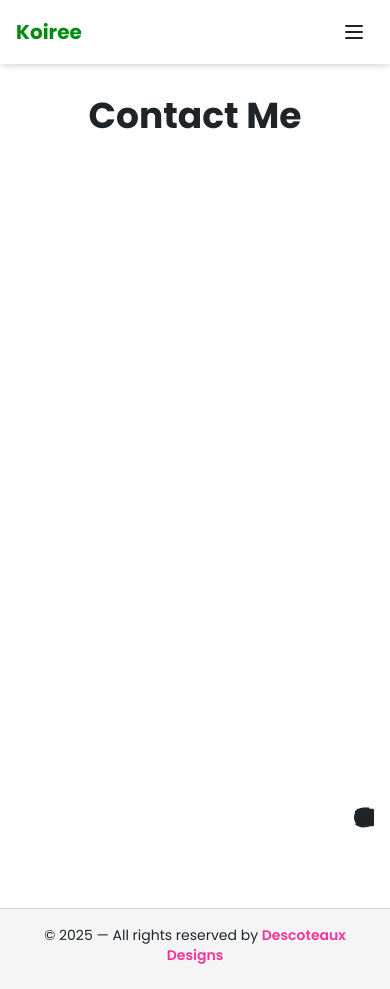
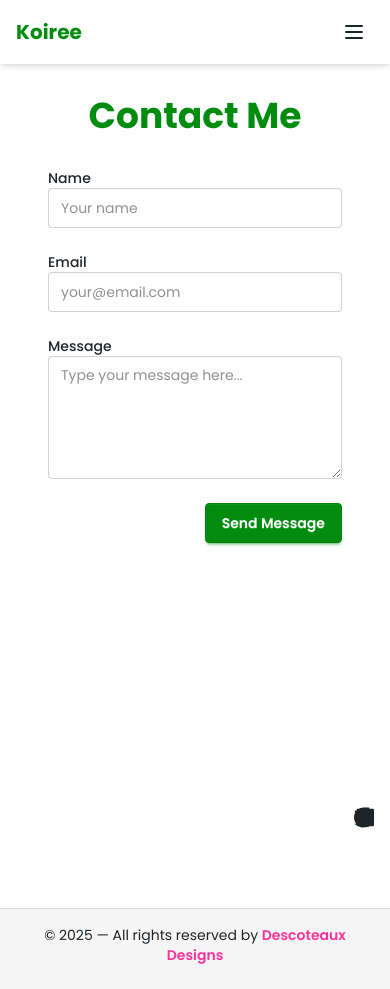
Before and after one commit to qoryhanisagal/react-portfolio-koiree, a React (Vite) app in the folder client/: page /contact in a window 390 px wide. Built offline with nearby package versions, Linux system fonts and the light colour scheme; what tailwindcss-motion would draw is missing.

Commit message:
Build Contact page with responsive contact form

```diff
--- a/client/src/pages/ContactPage/ContactPage.jsx
+++ b/client/src/pages/ContactPage/ContactPage.jsx
@@ -1,7 +1,56 @@
 export default function ContactPage() {
   return (
-    <section className="p-8">
-      <h1 className="text-4xl font-bold text-center">Contact Me</h1>
+    <section className="p-8 max-w-3xl mx-auto">
+      <h1 className="text-4xl font-bold text-center text-primary mb-8">Contact Me</h1>
+      <form className="space-y-6">
+        <div>
+          <label htmlFor="name" className="block text-sm font-medium text-base-content">
+            Name
+          </label>
+          <input
+            type="text"
+            id="name"
+            name="name"
+            required
+            className="input input-bordered w-full"
+            placeholder="Your name"
+          />
+        </div>
+
+        <div>
+          <label htmlFor="email" className="block text-sm font-medium text-base-content">
+            Email
+          </label>
+          <input
+            type="email"
+            id="email"
+            name="email"
+            required
+            className="input input-bordered w-full"
+            placeholder="your@email.com"
+          />
+        </div>
+
+        <div>
+          <label htmlFor="message" className="block text-sm font-medium text-base-content">
+            Message
+          </label>
+          <textarea
+            id="message"
+            name="message"
+            rows="5"
+            required
+            className="textarea textarea-bordered w-full"
+            placeholder="Type your message here..."
+          ></textarea>
+        </div>
+
+        <div className="text-right">
+          <button type="submit" className="btn btn-primary">
+            Send Message
+          </button>
+        </div>
+      </form>
     </section>
   );
 }
```
